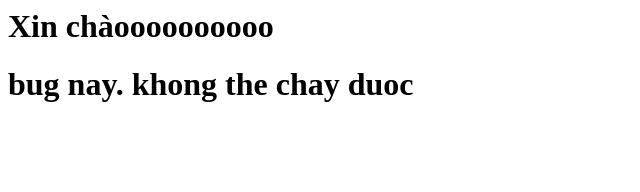
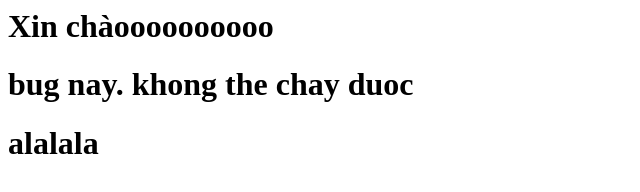
Before and after one commit to LeBinh2411/DemoGitHub, a plain HTML site: page index.html in a window 1280 px wide. Shown: the whole page, without its empty margins (0-640 px from the left). Drawn offline with Linux system fonts and the light colour scheme.

Commit message:
Update index.html

```diff
--- a/index.html
+++ b/index.html
@@ -1,3 +1,5 @@
 <h1>Xin chàoooooooooo</h1>
 
 <h1>bug nay. khong the chay duoc</h1>
+
+<h1>alalala</h1>
```
